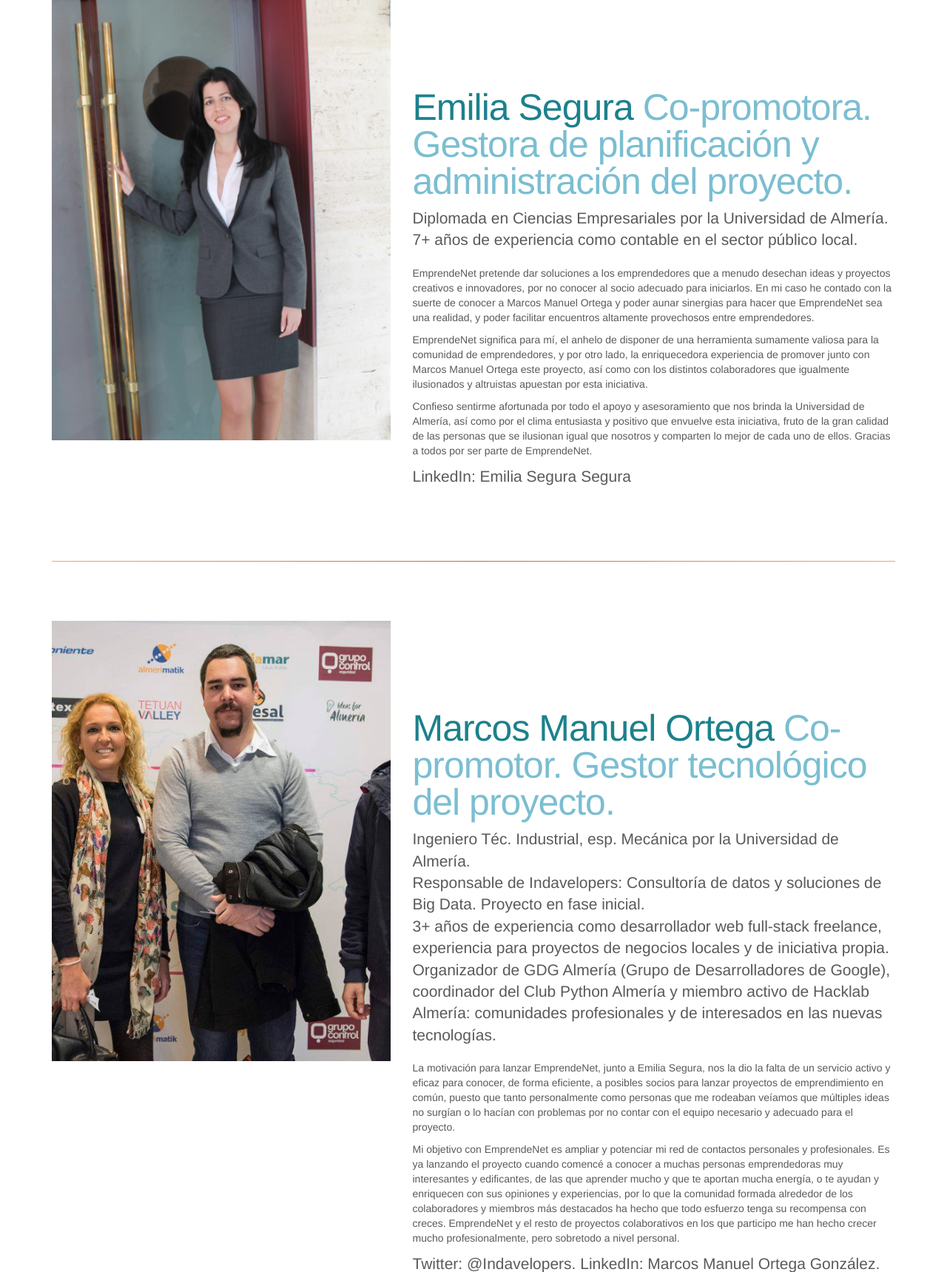
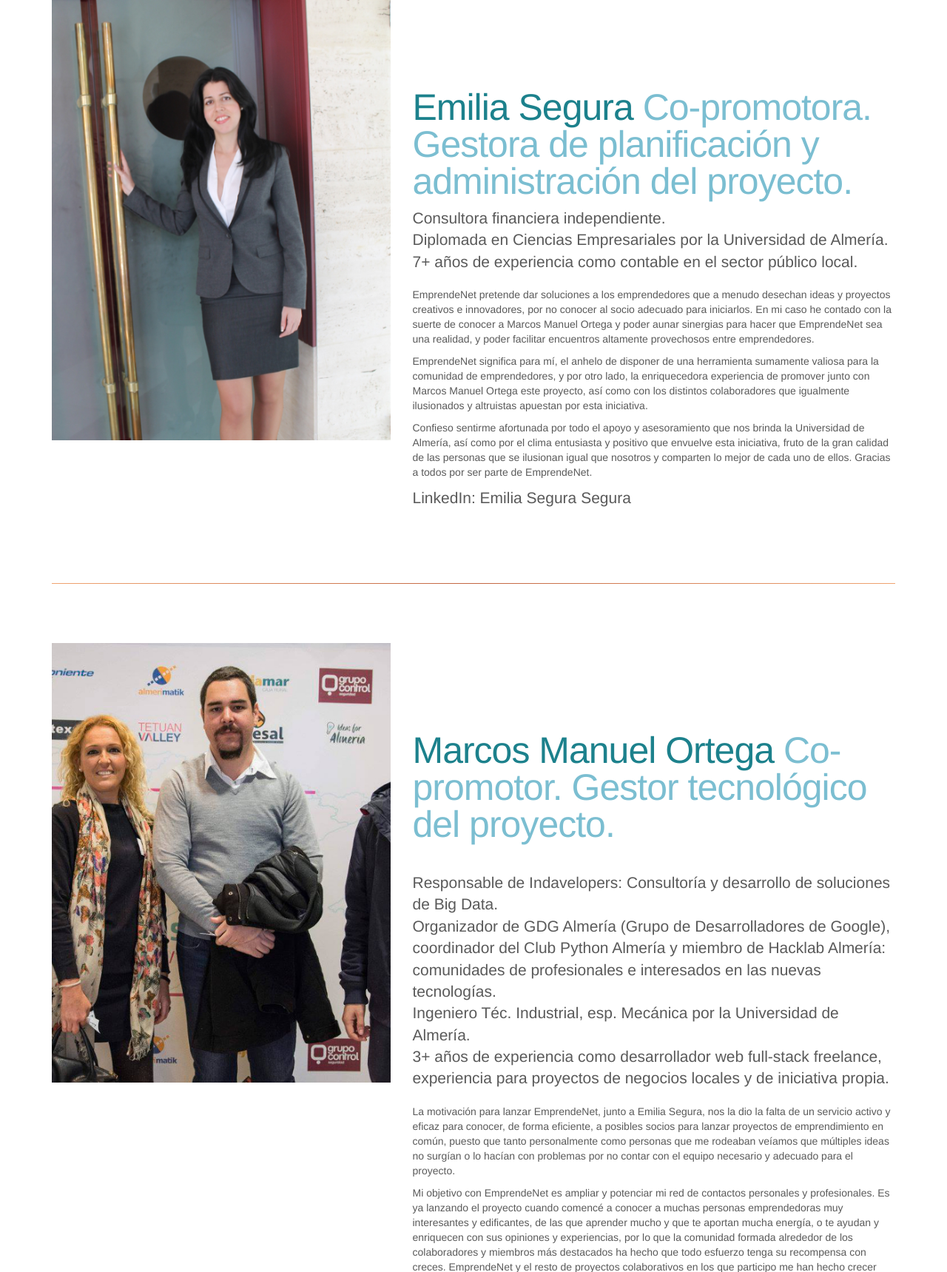
Before and after one commit to EmprendeNet/portal-web, a Python web app: template templates/el-equipo.html in a window 1280 px wide. Shown: the top 1719 px of the page at 74% size. Run offline with Jinja, Linux system fonts and the light colour scheme; the template is opened without the code that fills it, so the values that code supplies are empty; some libraries are stand-ins or nearby versions.

Commit message:
Editadas las biografías de los copromotores

```diff
--- a/templates/el-equipo.html
+++ b/templates/el-equipo.html
@@ -19,7 +19,7 @@
 		<div class="col-md-7">
 		  	<h2 class="featurette-heading">Emilia Segura <span class="text-muted">Co-promotora. Gestora de planificación y administración del proyecto.</span></h2>
 
-			<p class="lead">Diplomada en Ciencias Empresariales por la Universidad de Almería.<br>7+ años de experiencia como contable en el sector público local.</p>
+			<p class="lead">Consultora financiera independiente.<br>Diplomada en Ciencias Empresariales por la Universidad de Almería.<br>7+ años de experiencia como contable en el sector público local.</p>
 
 			<p>EmprendeNet pretende dar soluciones a los emprendedores que a menudo desechan ideas y proyectos creativos e innovadores, por no conocer al socio adecuado para iniciarlos. En mi caso he contado con la suerte de conocer a Marcos Manuel Ortega y poder aunar sinergias para hacer que EmprendeNet sea una realidad, y poder facilitar encuentros altamente provechosos entre emprendedores.</p>
 
@@ -41,7 +41,7 @@
 		<div class="col-md-7">
 		  	<h2 class="featurette-heading">Marcos Manuel Ortega <span class="text-muted">Co-promotor. Gestor tecnológico del proyecto.</span></h2>
 
-			<p class="lead">Ingeniero Téc. Industrial, esp. Mecánica por la Universidad de Almería.<br>Responsable de Indavelopers: Consultoría de datos y soluciones de Big Data. Proyecto en fase inicial.<br>3+ años de experiencia como desarrollador web full-stack freelance, experiencia para proyectos de negocios locales y de iniciativa propia.<br>Organizador de GDG Almería (Grupo de Desarrolladores de Google), coordinador del Club Python Almería y miembro activo de Hacklab Almería: comunidades profesionales y de interesados en las nuevas tecnologías.</p>
+			<p class="lead"><br>Responsable de Indavelopers: Consultoría y desarrollo de soluciones de Big Data.<br>Organizador de GDG Almería (Grupo de Desarrolladores de Google), coordinador del Club Python Almería y miembro de Hacklab Almería: comunidades de profesionales e interesados en las nuevas tecnologías.<br>Ingeniero Téc. Industrial, esp. Mecánica por la Universidad de Almería.<br>3+ años de experiencia como desarrollador web full-stack freelance, experiencia para proyectos de negocios locales y de iniciativa propia.</p>
 
 			<p>La motivación para lanzar EmprendeNet, junto a Emilia Segura, nos la dio la falta de un servicio activo y eficaz para conocer, de forma eficiente, a posibles socios para lanzar proyectos de emprendimiento en común, puesto que tanto personalmente como personas que me rodeaban veíamos que múltiples ideas no surgían o lo hacían con problemas por no contar con el equipo necesario y adecuado para el proyecto.</p>
 
```
